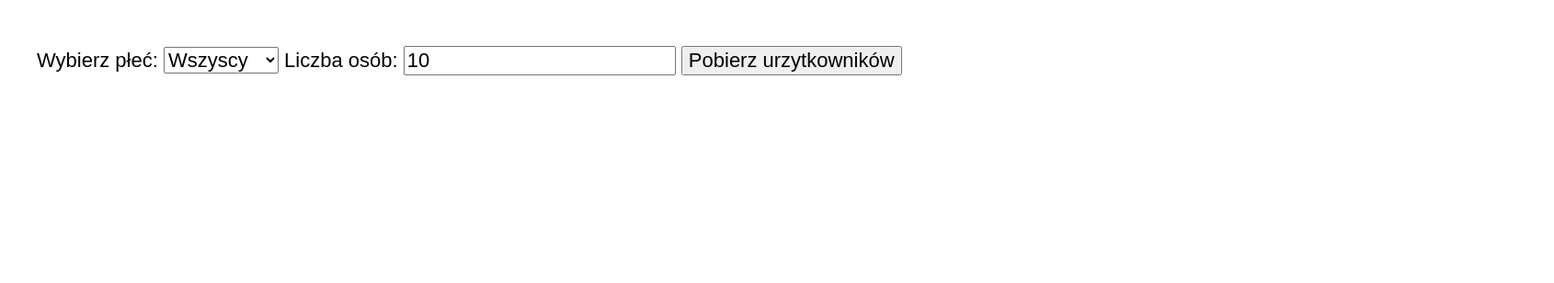
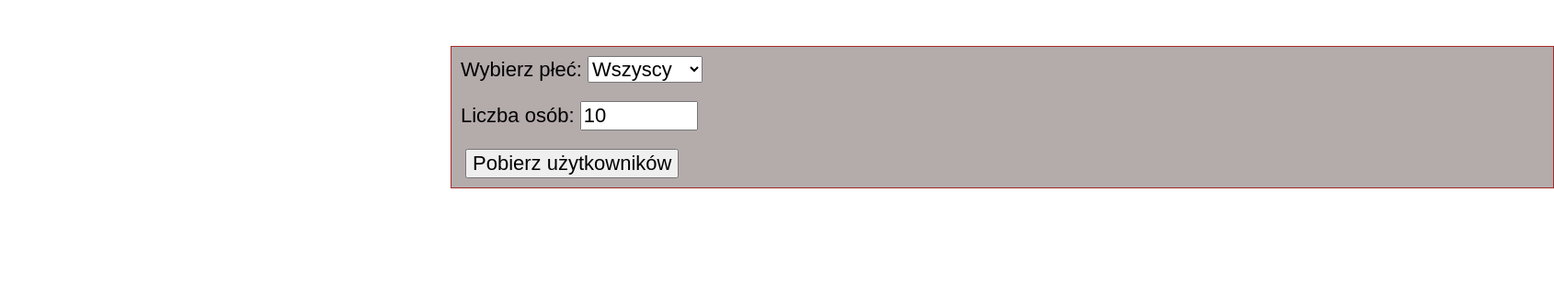
Before and after one commit to m1chu82pl/People-generator, a plain HTML site: page index.html in a window 1280 px wide. Shown: the whole page at 92% size, 1690 px wide, since content can reach past the window. Drawn offline with Linux system fonts and the light colour scheme.

Commit message:
add display flex to .generator

```diff
--- a/index.html
+++ b/index.html
@@ -19,7 +19,7 @@
     <label class="generator__input-name">Liczba osób:
       <input type="number" name="users-number" value="10" class="generator__input">
     </label>
-    <input type="submit" class="button" value="Pobierz urzytkowników">
+    <input type="submit" class="button" value="Pobierz użytkowników">
   </form>
   <div class="user-list"></div>
   <script src="main.js"></script>
--- a/scss/style.scss
+++ b/scss/style.scss
@@ -3,6 +3,32 @@ body {
   max-width: 1200px;
   font-family: Arial, "Helvetica Neue", Helvetica, sans-serif;
   font-size: 22px;
+}
+
+.generator {
+  position: relative;
+  left: 50%;
+  transform: translate(-150px);
+  margin: 10px auto;
+  display: flex;
+  flex-direction: column;
+  align-items: flex-start;
+  background-color: rgb(180, 171, 171);
+  border: 1px double brown;
+
+  &__input-name {
+    width: 300px;
+    margin: 10px;
+  }
+
+  &__input {
+    width: 40%;
+  }
+
+  .button {
+    margin: 10px;
+    margin-left: 15px;
+  }
 }
 
 input, select {
```
Also changed, not shown: css/style.css, 1 other file.
